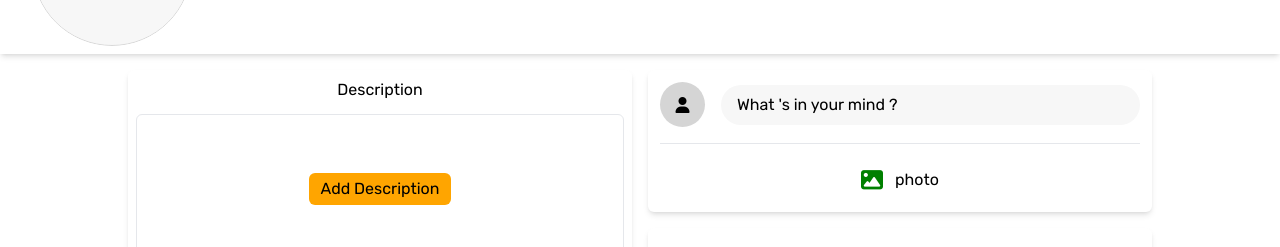
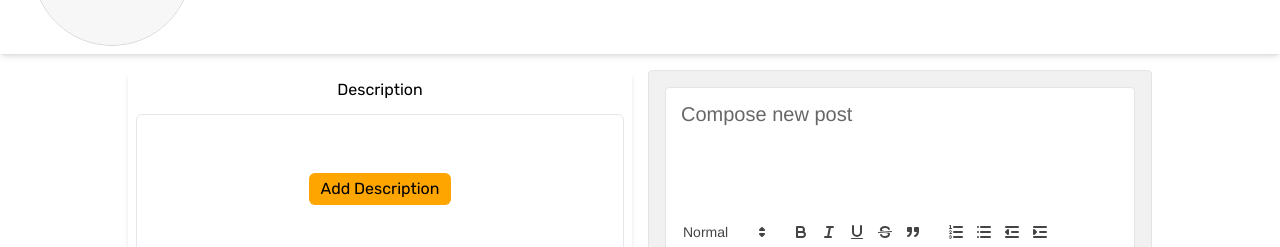
Before and after one commit to Ohm0025/social-media-react, a React (Vite) app: page /final-project/profile in a window 1280 px wide. Shown: the part 553-800 px from the top of the page. Built offline with nearby package versions, Linux system fonts and the light colour scheme; no server answers.

Commit message:
add new post board

```diff
--- a/package.json
+++ b/package.json
@@ -23,14 +23,17 @@
     "react-dom": "^18.2.0",
     "react-hook-form": "^7.49.3",
     "react-loading": "^2.0.3",
+    "react-quill": "^2.0.0",
     "react-router-dom": "^6.21.2",
     "react-toastify": "^10.0.4",
     "socket.io-client": "^4.7.4",
     "zustand": "^4.4.7"
   },
   "devDependencies": {
+    "@types/draft-js": "^0.11.17",
     "@types/react": "^18.2.43",
     "@types/react-dom": "^18.2.17",
+    "@types/react-draft-wysiwyg": "^1.13.8",
     "@typescript-eslint/eslint-plugin": "^6.14.0",
     "@typescript-eslint/parser": "^6.14.0",
     "@vitejs/plugin-react": "^4.2.1",
--- a/src/component/homepage/PostBoard.tsx
+++ b/src/component/homepage/PostBoard.tsx
@@ -1,64 +1,74 @@
-import { useUser } from "../../store/user";
-import { API_URL } from "../../utils/constant";
+import { Component } from "react";
+import ReactQuill from "react-quill";
 
-type Props = {
-  isProfile?: boolean;
-  openModal?: () => void;
-  openPicModal?: () => void;
+type MyProps = {};
+
+type MyState = {
+  text: string;
 };
 
-const PostBoard = ({
-  isProfile = false,
-  openModal = () => {},
-  openPicModal = () => {},
-}: Props) => {
-  const {
-    userObj: { profile_picture },
-  } = useUser();
+class MyComponent extends Component<MyProps, MyState> {
+  constructor(props: {}) {
+    super(props);
+    this.state = {
+      text: "",
+    };
+  }
 
-  return (
-    <div
-      className={`bg-[white] text-center rounded-md ${
-        isProfile ? "" : "mt-[30px]"
-      } py-3 ${
-        isProfile ? "" : "w-[80%]"
-      } min-w-[300px] shadow-md mx-auto px-3 ${isProfile ? "" : "sm:w-[50%]"} ${
-        isProfile ? "w-full" : ""
-      }`}>
-      <div className="flex justify-center gap-4 items-center">
-        <div className="w-[45px] h-[45px] bg-[#d5d5d5] flex justify-center items-center rounded-full overflow-hidden">
-          {profile_picture ? (
-            <img
-              src={`${
-                profile_picture &&
-                API_URL + "/" + profile_picture.split("public/")[1]
-              }`}
-              alt=""
-            />
-          ) : (
-            <i className="fa-solid fa-user"></i>
-          )}
+  modules = {
+    toolbar: [
+      [{ header: [1, 2, 3, 4, false] }],
+      ["bold", "italic", "underline", "strike", "blockquote"],
+      [
+        { list: "ordered" },
+        { list: "bullet" },
+        { indent: "-1" },
+        { indent: "+1" },
+      ],
+      ["link", "image"],
+      ["clean"],
+    ],
+  };
+
+  formats = [
+    "header",
+    "bold",
+    "italic",
+    "underline",
+    "strike",
+    "blockquote",
+    "list",
+    "bullet",
+    "indent",
+    "link",
+    "image",
+  ];
+
+  render() {
+    return (
+      <div className="editor-container">
+        <ReactQuill
+          value={this.state.text}
+          onChange={(value) =>
+            this.setState({
+              text: value,
+            })
+          }
+          placeholder="Compose new post"
+          className="editor-toolbar"
+          theme="snow"
+          modules={this.modules}
+          formats={this.formats}></ReactQuill>
+        <div className="flex justify-end mt-[15px]">
+          <button
+            onClick={() => console.log(this.state.text)}
+            className="bg-textOne text-white text-[14px] font-medium px-[35px] py-[9px] rounded-[4px]">
+            Post
+          </button>
         </div>
+      </div>
+    );
+  }
+}
 
-        <button
-          type="button"
-          onClick={() => openModal()}
-          className="flex flex-grow rounded-3xl px-4 py-2 bg-[#f7f7f7]">
-          <span>What 's in your mind ?</span>
-        </button>
-      </div>
-      <hr className="my-4" />
-      <div>
-        <button
-          type="button"
-          onClick={() => openPicModal()}
-          className="flex mx-auto items-center gap-3 hover:bg-[#f7f7f7] py-2 px-3 rounded-md">
-          <i className="fa-solid fa-image text-[green] text-[22px]"></i>
-          <span>photo</span>
-        </button>
-      </div>
-    </div>
-  );
-};
-
-export default PostBoard;
+export default MyComponent;
--- a/src/component/homepage/TopBar.tsx
+++ b/src/component/homepage/TopBar.tsx
@@ -2,7 +2,7 @@ import logoWeb from "/Users/apple/Desktop/westride/final project/final-project-r
 
 const TopBar = () => {
   return (
-    <div className="flex items-center bg-primary justify-center shadow-md sticky top-0 min-w-[300px] h-[89px]">
+    <div className="flex items-center bg-primary justify-center shadow-md sticky top-0 min-w-[300px] h-[89px] z-[2]">
       <img src={logoWeb} alt="logo-web-img" className="w-[177px]" />
     </div>
   );
--- /dev/null
+++ b/src/component/homepage/newUI/HomeBar.tsx
@@ -0,0 +1,9 @@
+import React from "react";
+
+type Props = {};
+
+const HomeBar = (props: Props) => {
+  return <div className="text-textOne text-[20px] font-bold">Home</div>;
+};
+
+export default HomeBar;
--- a/src/index.css
+++ b/src/index.css
@@ -16,3 +16,32 @@ body {
 .userbarIcon:hover span {
   color: #a9a9a9;
 }
+
+.editor-container {
+  border: 1px solid #e4e4e4;
+  background-color: #f1f1f1;
+  border-radius: 4px;
+  padding: 16px;
+}
+.editor-toolbar {
+  display: flex;
+  flex-direction: column-reverse;
+}
+.ql-toolbar.ql-snow,
+.ql-container.ql-snow {
+  border: none !important;
+}
+.quill {
+  border: 1px solid #e4e4e4;
+  border-radius: 4px;
+  background-color: white;
+}
+
+.ql-container {
+  font-size: 20px !important;
+  height: 123px !important;
+}
+
+.ql-editor.ql-blank::before {
+  font-style: normal !important;
+}
--- a/src/main.tsx
+++ b/src/main.tsx
@@ -1,5 +1,6 @@
 import ReactDOM from "react-dom/client";
 import App from "./App.tsx";
 import "./index.css";
+import "react-quill/dist/quill.snow.css";
 
 ReactDOM.createRoot(document.getElementById("root")!).render(<App />);
--- a/src/page/homepage/HomePage.tsx
+++ b/src/page/homepage/HomePage.tsx
@@ -5,6 +5,7 @@ import ModalPost from "../../component/postModal/ModalPost";
 import ModalPostPic from "../../component/postModal/ModalPostPic";
 import { getStandardPost } from "../../api/post";
 import UserBar from "../../component/homepage/newUI/UserBar";
+import HomeBar from "../../component/homepage/newUI/HomeBar";
 
 const HomePage = () => {
   const [isOpen, setIsOpen] = useState(false);
@@ -42,8 +43,12 @@ const HomePage = () => {
   return (
     <div className="min-h-[100vh] grid grid-cols-[2fr,4fr,2fr]">
       <UserBar />
-      <div className="bg-[blue]">bU</div>
-      <div className="bg-[green]">g</div>
+      <div className="border-l-[1px] border-r-[1px] border-strokeOne py-[20px] px-[15px]">
+        <HomeBar />
+        <div className="mt-[15px]">
+          <PostBoard />
+        </div>
+      </div>
     </div>
   );
 };
--- a/vite.config.ts
+++ b/vite.config.ts
@@ -5,4 +5,9 @@ import react from "@vitejs/plugin-react";
 export default defineConfig({
   plugins: [react()],
   base: "/final-project/",
+  define: {
+    // By default, Vite doesn't include shims for NodeJS/
+    // necessary for segment analytics lib to work
+    global: {},
+  },
 });
```
Also changed, not shown: 1 other file (tests, documents, lock files or other folders).
